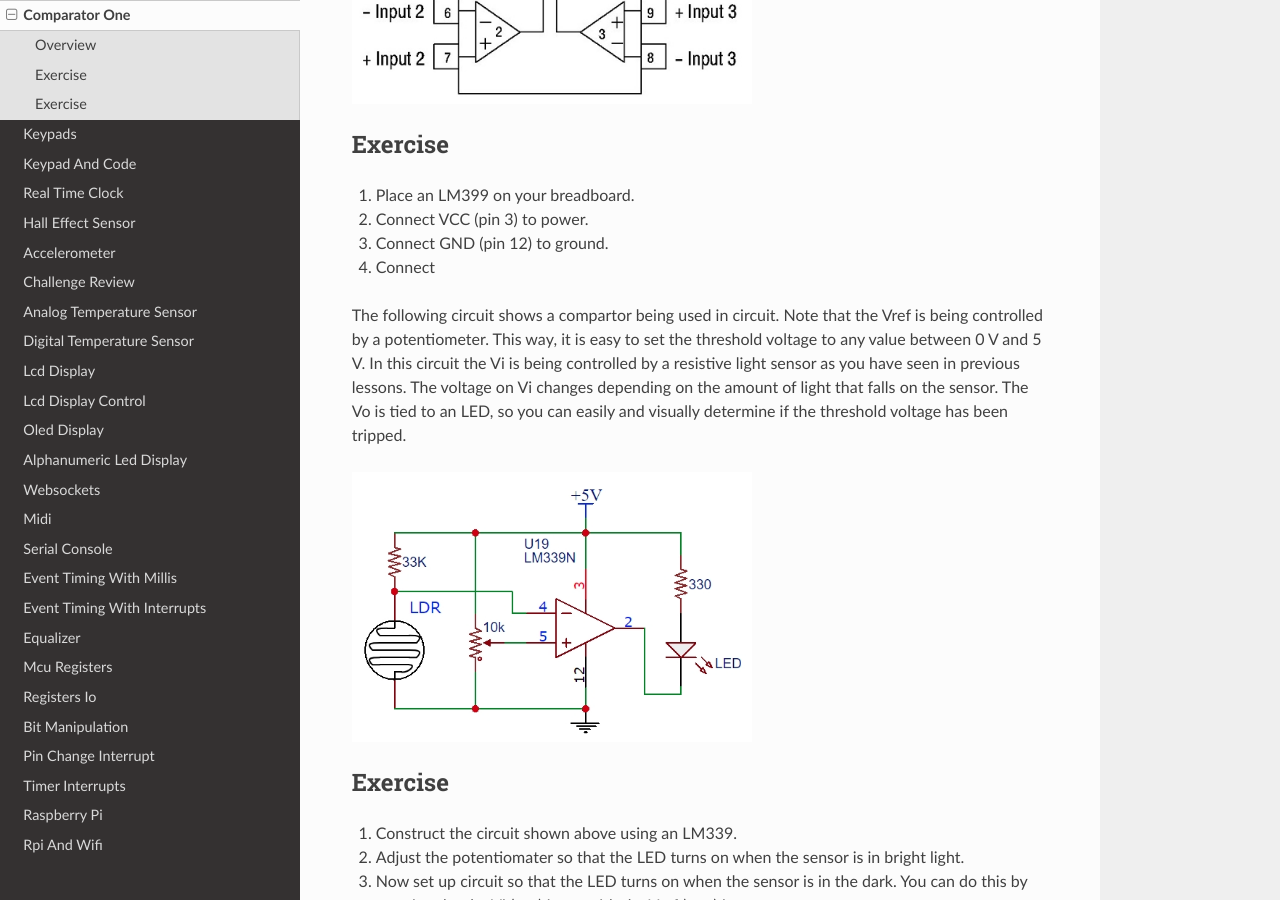
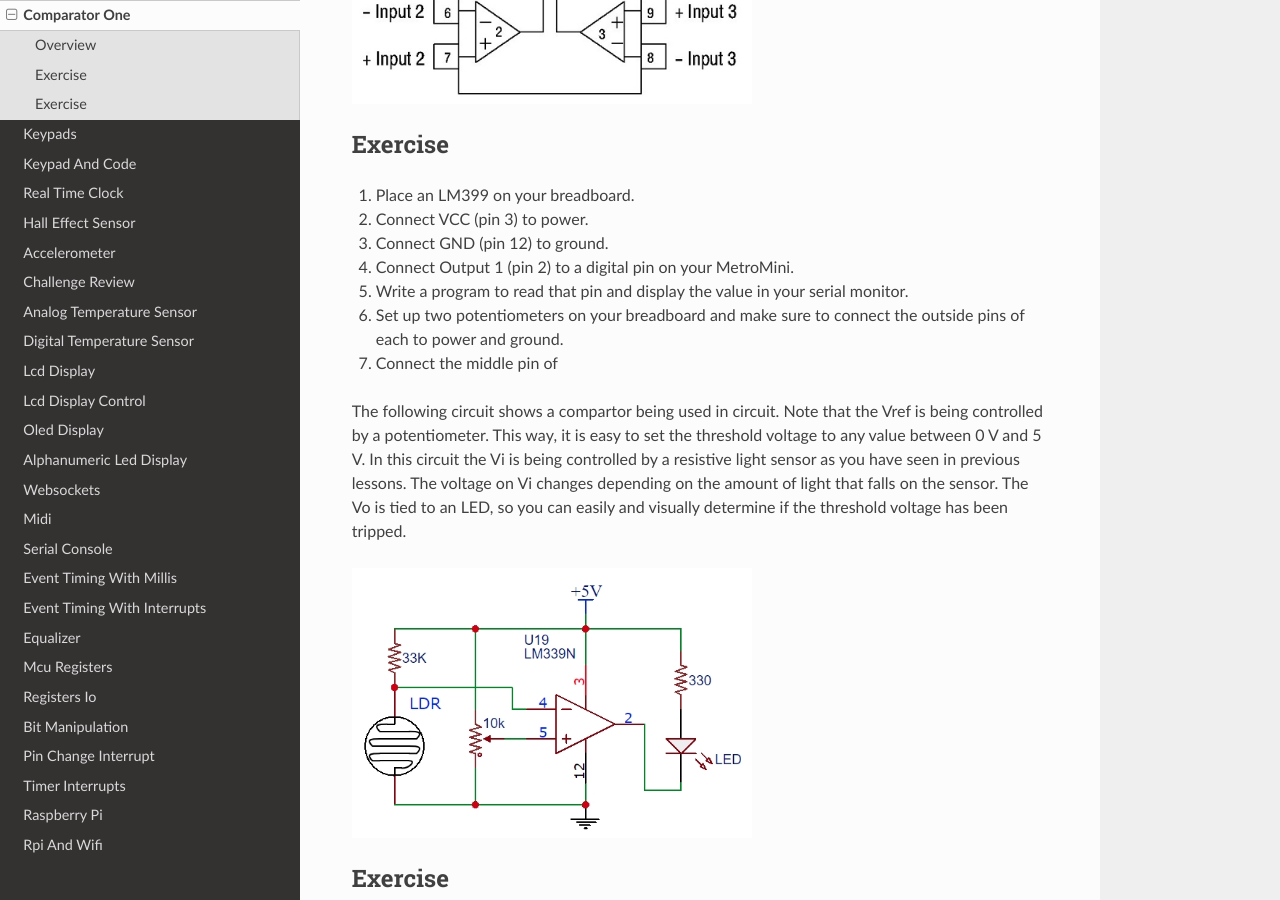
Before and after one commit to maxtkc/mvths-wiki, a Sphinx documentation site: the page built from docs/065-comparator.rst, in a window 1280 px wide and 900 px high, scrolled down 1046 px. Built offline with Sphinx 7.4.7 and the Read the Docs theme 2.0.0, drawn with Linux system fonts in a browser that asks for light colours; pages that are not in the unit, such as notebooks, are missing from menus.

Commit message:
Update 065-comparator.rst

```diff
--- a/docs/065-comparator.rst
+++ b/docs/065-comparator.rst
@@ -25,7 +25,10 @@ Exercise
 #. Place an LM399 on your breadboard.
 #. Connect VCC (pin 3) to power.
 #. Connect GND (pin 12) to ground.
-#. Connect
+#. Connect Output 1 (pin 2) to a digital pin on your MetroMini.
+#. Write a program to read that pin and display the value in your serial monitor.
+#. Set up two potentiometers on your breadboard and make sure to connect the outside pins of each to power and ground.
+#. Connect the middle pin of
 
 
 The following circuit shows a compartor being used in circuit. Note that the Vref is being controlled by a potentiometer. This way, it is easy to set the threshold voltage to any value between 0 V and 5 V. In this circuit the Vi is being controlled by a resistive light sensor as you have seen in previous lessons. The voltage on Vi changes depending on the amount of light that falls on the sensor. The Vo is tied to an LED, so you can easily and visually determine if the threshold voltage has been tripped.
```
